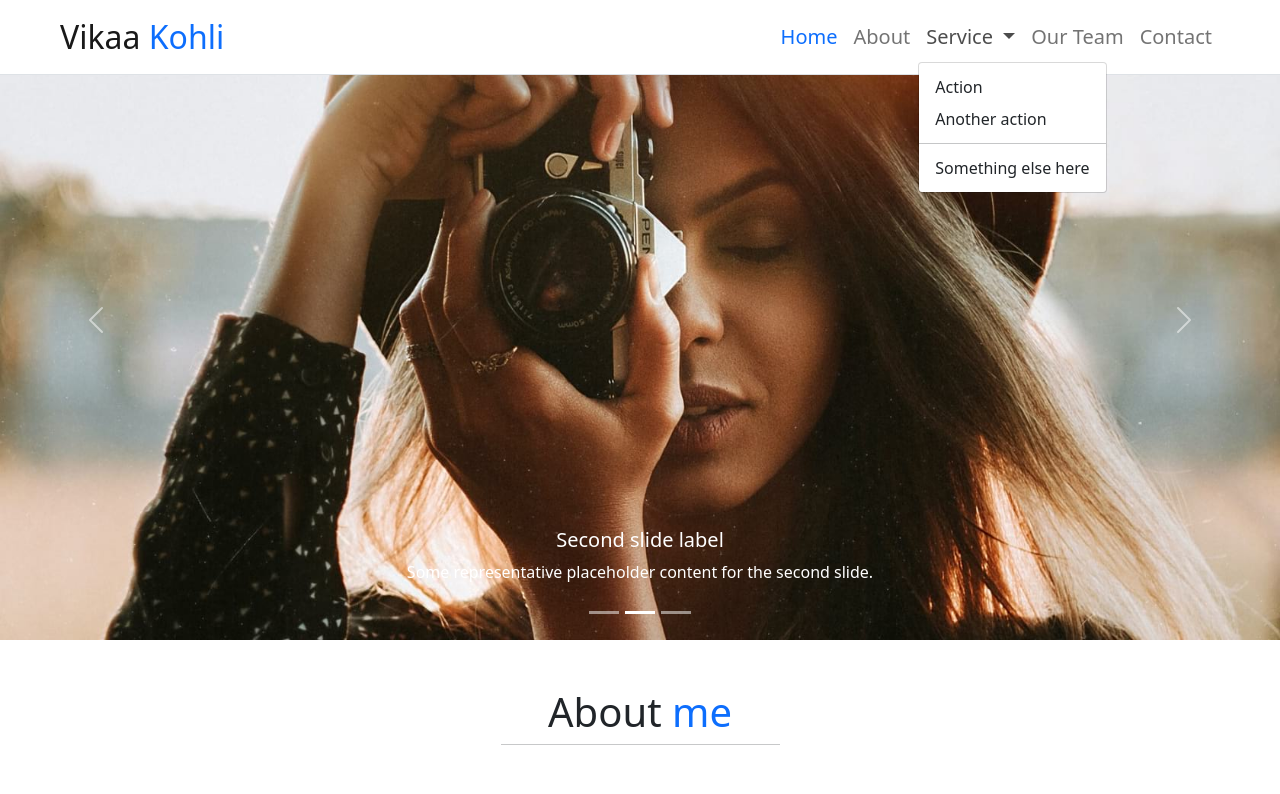
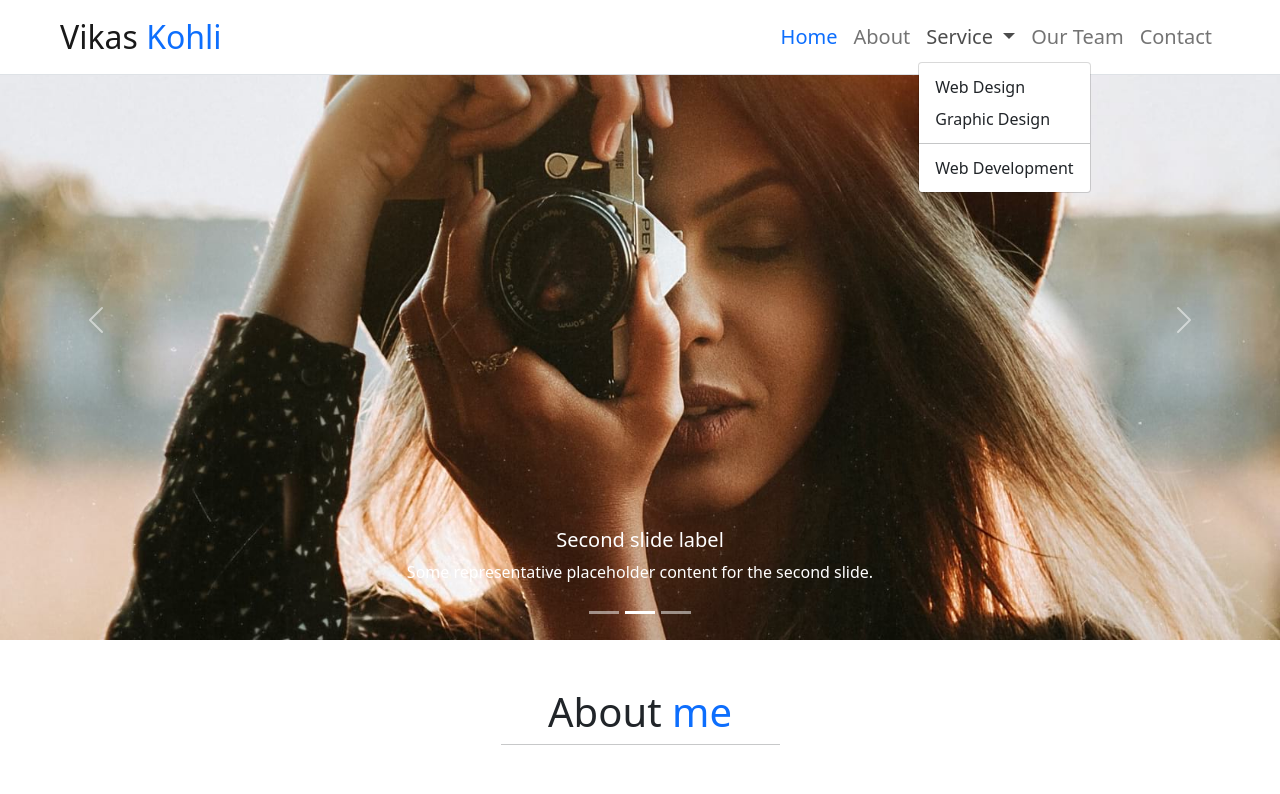
Before and after one commit to vkdemowebsite/vkdem.github.io, a plain HTML site: page index.html in a window 1280 px wide. Both pictures are taken after a click on the button "Service". Shown: the top 794 px of the page. Drawn offline with nearby package versions, Linux system fonts and the light colour scheme.

Commit message:
Update index.html

```diff
--- a/index.html
+++ b/index.html
@@ -33,7 +33,7 @@
     <header>
         <nav class="navbar navbar-expand-lg navbar-light bg-white px-5 border-bottom fixed-top">
             <div class="container-fluid">
-                <a class="navbar-brand fs-2" href="#">Vikaa <span class="text-primary">Kohli</span></a>
+                <a class="navbar-brand fs-2" href="#">Vikas <span class="text-primary">Kohli</span></a>
                 <button class="navbar-toggler" type="button" data-bs-toggle="collapse"
                     data-bs-target="#navbarSupportedContent" aria-controls="navbarSupportedContent"
                     aria-expanded="false" aria-label="Toggle navigation">
@@ -53,12 +53,12 @@
                                 Service
                             </a>
                             <ul class="dropdown-menu" aria-labelledby="navbarDropdown">
-                                <li><a class="dropdown-item" href="#service">Action</a></li>
-                                <li><a class="dropdown-item" href="#service">Another action</a></li>
+                                <li><a class="dropdown-item" href="#service">Web Design</a></li>
+                                <li><a class="dropdown-item" href="#service">Graphic Design</a></li>
                                 <li>
                                     <hr class="dropdown-divider">
                                 </li>
-                                <li><a class="dropdown-item" href="#service">Something else here</a></li>
+                                <li><a class="dropdown-item" href="#service">Web Development</a></li>
                             </ul>
                         </li>
                         <li class="nav-item">
```
